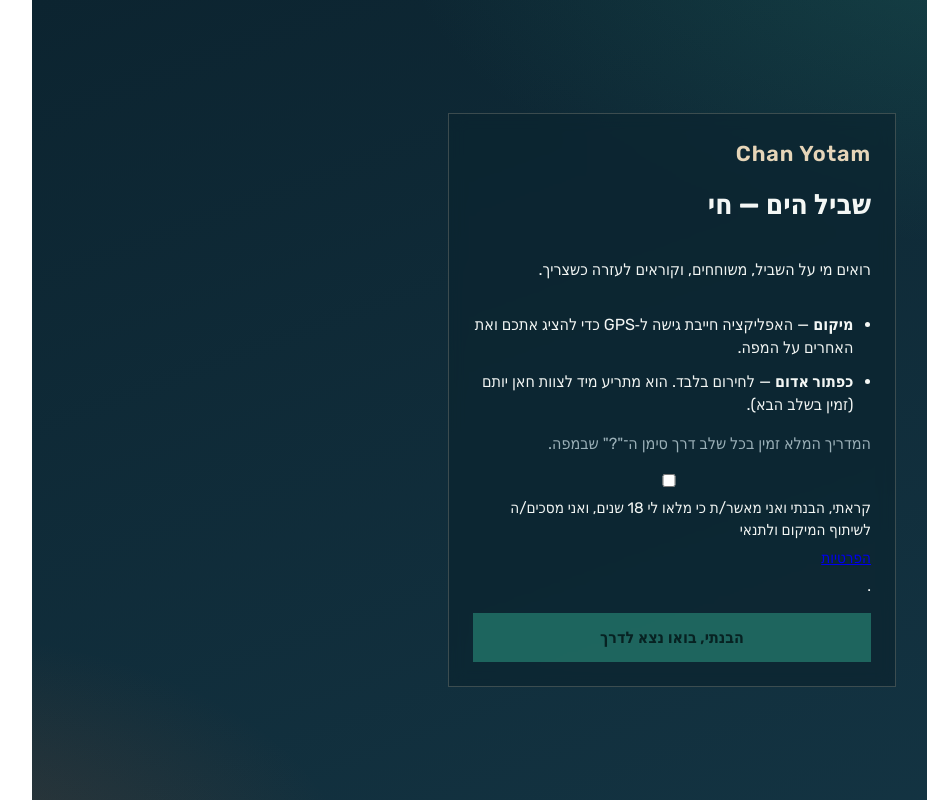
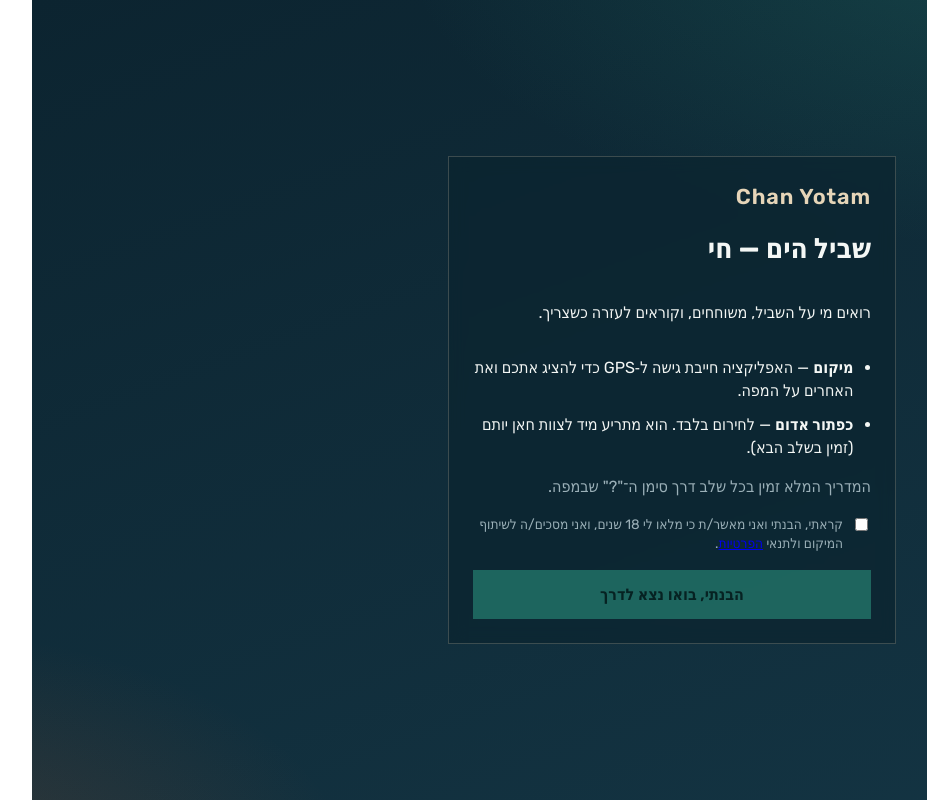
Before and after one commit to Yogihugy/khan-yotam-app, a React (Vite) app in the folder client/: page /onboarding in a window 1280 px wide. Shown: the whole page, without its empty margins (287-1214 px from the left). Built offline with nearby package versions, Linux system fonts and the light colour scheme; no server answers; the database is empty.

Commit message:
fix: style consent checkbox layout, wrap text in span for proper flow

```diff
--- a/client/src/index.css
+++ b/client/src/index.css
@@ -903,6 +903,23 @@ code {
   color: var(--foam);
 }
 
+.onboarding-consent {
+  display: flex;
+  align-items: flex-start;
+  gap: 0.5rem;
+  text-align: start;
+  font-size: 0.85rem;
+  color: var(--muted);
+  cursor: pointer;
+}
+
+.onboarding-consent input[type="checkbox"] {
+  width: auto;
+  flex-shrink: 0;
+  margin-top: 0.2rem;
+  accent-color: var(--accent);
+}
+
 .denied-box {
   display: grid;
   gap: 0.6rem;
--- a/client/src/pages/OnboardingPage.tsx
+++ b/client/src/pages/OnboardingPage.tsx
@@ -102,12 +102,14 @@ export function OnboardingPage() {
             checked={consentChecked}
             onChange={(e) => setConsentChecked(e.target.checked)}
           />
-          {' '}קראתי, הבנתי ואני מאשר/ת כי מלאו לי 18 שנים, ואני מסכים/ה לשיתוף
-          המיקום ולתנאי{' '}
-          <Link to="/policy" target="_blank" rel="noopener noreferrer">
-            הפרטיות
-          </Link>
-          .
+          <span>
+            קראתי, הבנתי ואני מאשר/ת כי מלאו לי 18 שנים, ואני מסכים/ה לשיתוף
+            המיקום ולתנאי{' '}
+            <Link to="/policy" target="_blank" rel="noopener noreferrer">
+              הפרטיות
+            </Link>
+            .
+          </span>
         </label>
 
         <EmergencyBanner />
```
